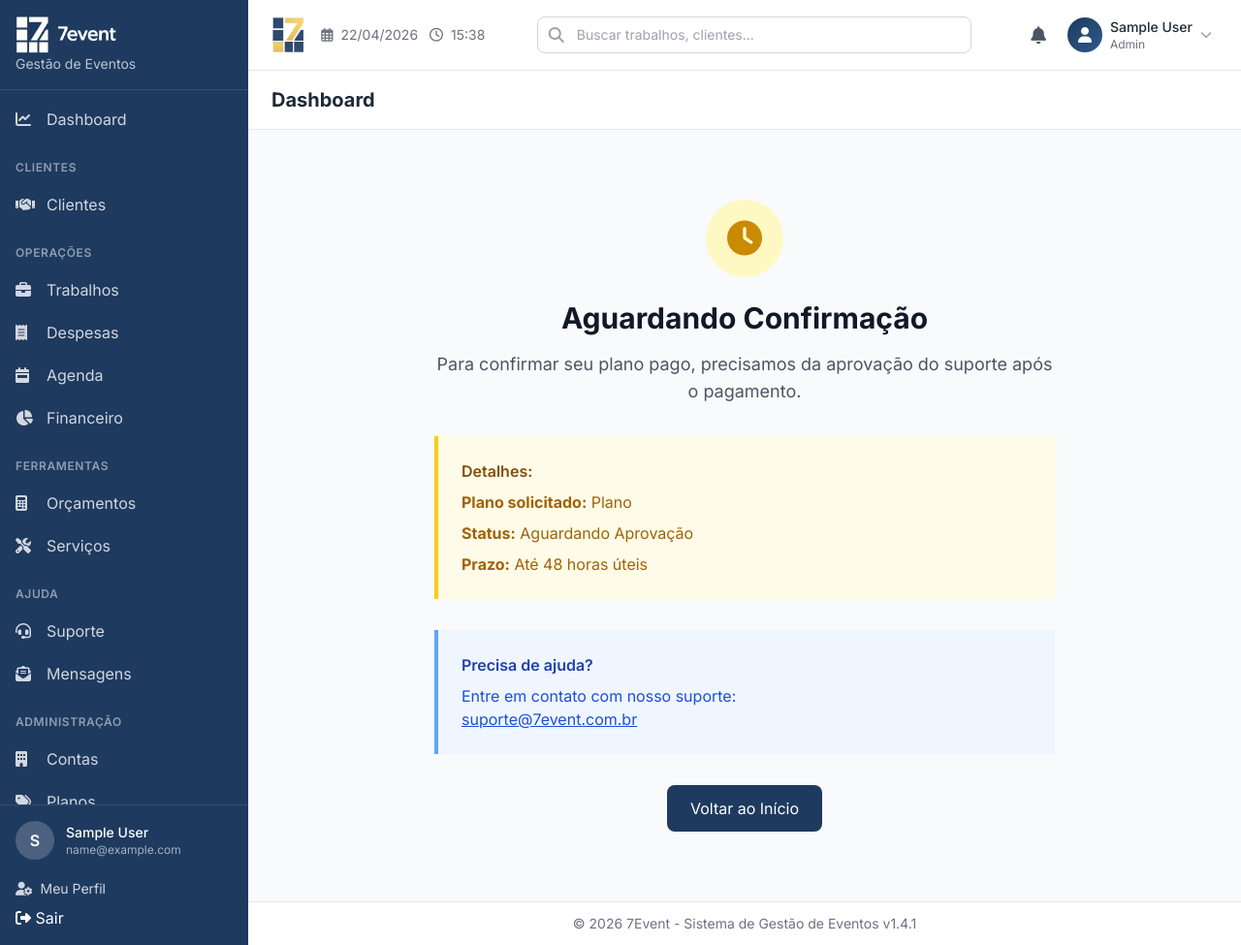
After one commit to 7event24-alt/7event, a Django app: page /app/planos/aguardo/ in a window 1280 px wide. The commit adds this page. Shown: the whole page at 97% size. Run offline with Django 5.2, Linux system fonts and the light colour scheme; the visitor is signed in with stand-in values (Sample User, id 1); data that the repository does not hold is empty; some libraries are stand-ins or nearby versions.

Commit message:
feat: add plan activation flow - FREE auto-activate, PAID wait for approval

```diff
--- a/base/plans/urls.py
+++ b/base/plans/urls.py
@@ -5,4 +5,6 @@ app_name = "plans"
 
 urlpatterns = [
     path("", views.plan_list, name="list"),
+    path("ativar-free/", views.activate_free, name="activate_free"),
+    path("aguardo/", views.waiting_confirmation, name="waiting"),
 ]
--- a/base/plans/views.py
+++ b/base/plans/views.py
@@ -4,8 +4,9 @@ from django.views import View
 from django.http import HttpResponseRedirect
 from django.urls import reverse
 from django.core.mail import send_mail
+from django.contrib import messages
 
-from base.accounts.models import Plan, User
+from base.accounts.models import Plan, PlanType, User
 
 
 class PlanListView(LoginRequiredMixin, View):
@@ -29,7 +30,7 @@ class PlanListView(LoginRequiredMixin, View):
         )
 
     def post(self, request):
-        """Handle plan selection - redirect to payment link"""
+        """Handle plan selection - redirect to waiting or payment"""
         plan_id = request.POST.get("plan_id")
 
         if not plan_id:
@@ -43,15 +44,17 @@ class PlanListView(LoginRequiredMixin, View):
         # Store requested plan in session
         request.session["requested_plan_id"] = plan.id
         request.session["requested_plan_name"] = plan.name
+        request.session["payment_link"] = plan.payment_link or ""
+
+        # Se é plano FREE, ativar diretamente
+        if plan.price_monthly == 0:
+            return HttpResponseRedirect(reverse("plans:activate_free"))
 
         # Notify superusers about plan request
         self.notify_superuser(request.user, plan)
 
-        # Redirect to payment link
-        if plan.payment_link:
-            return HttpResponseRedirect(plan.payment_link)
-
-        return HttpResponseRedirect(reverse("plans:list"))
+        # Redirect to waiting page (com link de pagamento)
+        return HttpResponseRedirect(reverse("plans:waiting"))
 
     def notify_superuser(self, user, plan):
         """Send email to superusers notifying about plan request"""
@@ -100,3 +103,47 @@ Equipe 7event
 
 
 plan_list = PlanListView.as_view()
+
+
+class ActivateFreeView(LoginRequiredMixin, View):
+    """Ativar plano FREE (BASIC) para o usuário"""
+
+    def post(self, request):
+        if not request.user.account:
+            messages.error(request, "Você precisa de uma conta primeiro.")
+            return HttpResponseRedirect(reverse("plans:list"))
+
+        # Buscar plano FREE (BASIC)
+        free_plan = Plan.objects.filter(type=PlanType.BASIC, is_active=True).first()
+
+        if not free_plan:
+            messages.error(request, "Plano FREE não disponível.")
+            return HttpResponseRedirect(reverse("plans:list"))
+
+        # Ativar plano FREE
+        account = request.user.account
+        account.plan = free_plan
+        account.is_active = True
+        account.save()
+
+        messages.success(request, f"Plano {free_plan.name} ativado com sucesso!")
+        return HttpResponseRedirect(reverse("dashboard:home"))
+
+
+class WaitingConfirmationView(LoginRequiredMixin, View):
+    """Página de aguardando confirmação do pagamento"""
+
+    template_name = "plans/waiting.html"
+
+    def get(self, request):
+        plan_name = request.session.get("requested_plan_name", "Plano")
+        payment_link = request.session.get("payment_link", "")
+        return render(
+            request,
+            self.template_name,
+            {"plan_name": plan_name, "payment_link": payment_link},
+        )
+
+
+activate_free = ActivateFreeView.as_view()
+waiting_confirmation = WaitingConfirmationView.as_view()
--- /dev/null
+++ b/base/templates/plans/waiting.html
@@ -0,0 +1,51 @@
+{% extends "base.html" %}
+
+{% load static %}
+
+{% block title %}Aguardando Confirmação - 7event{% endblock %}
+
+{% block content %}
+<div class="max-w-2xl mx-auto py-12 px-4">
+    <div class="text-center">
+        <div class="w-20 h-20 bg-yellow-100 rounded-full flex items-center justify-center mx-auto mb-6">
+            <i class="fas fa-clock text-4xl text-yellow-600"></i>
+        </div>
+
+        <h1 class="text-3xl font-bold text-gray-900 mb-4">Aguardando Confirmação</h1>
+
+        <p class="text-lg text-gray-600 mb-8">
+            Para confirmar seu plano pago, precisamos da aprovação do suporte após o pagamento.
+        </p>
+
+        <div class="bg-yellow-50 border-l-4 border-yellow-400 p-6 mb-8 text-left">
+            <h3 class="font-semibold text-yellow-800 mb-2">Detalhes:</h3>
+            <ul class="text-yellow-700 space-y-2">
+                <li><strong>Plano solicitado:</strong> {{ plan_name }}</li>
+                <li><strong>Status:</strong> Aguardando Aprovação</li>
+                <li><strong>Prazo:</strong> Até 48 horas úteis</li>
+            </ul>
+        </div>
+
+        {% if payment_link %}
+        <div class="mb-8">
+            <p class="text-gray-600 mb-2">Efetue o pagamento:</p>
+            <a href="{{ payment_link }}" target="_blank" class="inline-block px-6 py-3 bg-green-600 text-white rounded-lg hover:bg-green-700 transition">
+                <i class="fas fa-credit-card mr-2"></i>Fazer Pagamento
+            </a>
+        </div>
+        {% endif %}
+
+        <div class="bg-blue-50 border-l-4 border-blue-400 p-6 mb-8 text-left">
+            <h3 class="font-semibold text-blue-800 mb-2">Precisa de ajuda?</h3>
+            <p class="text-blue-700">
+                Entre em contato com nosso suporte:<br>
+                <a href="mailto:suporte@7event.com.br" class="underline">suporte@7event.com.br</a>
+            </p>
+        </div>
+
+        <a href="{% url 'dashboard:home' %}" class="inline-block px-6 py-3 bg-primary text-white rounded-lg hover:bg-secondary transition">
+            Voltar ao Início
+        </a>
+    </div>
+</div>
+{% endblock %}
```
Also changed, not shown: base/dashboard/views.py (+3 -5 lines), base/templates/plans/list.html (+6 -4 lines).
